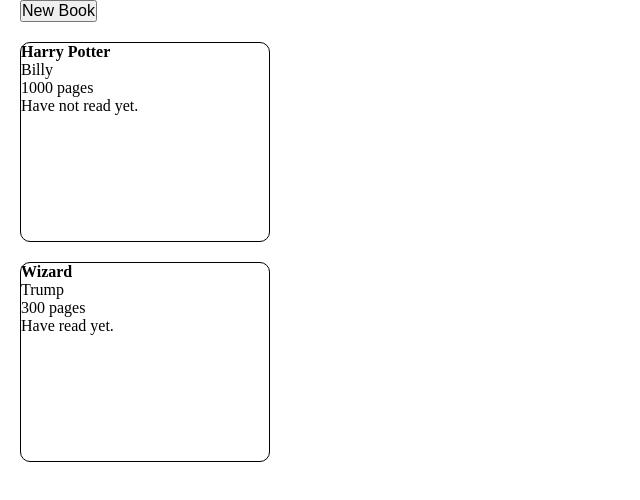
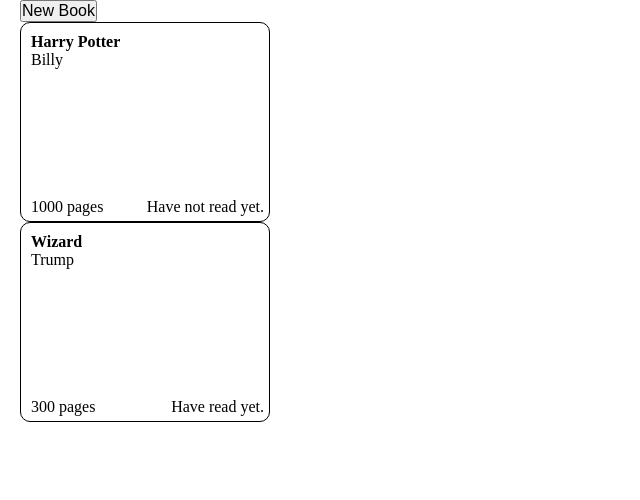
Before and after one commit to mattbuckwell/odin-library, a plain HTML site: page index.html in a window 1280 px wide. Shown: the whole page, without its empty margins (0-640 px from the left). Drawn offline with Linux system fonts and the light colour scheme.

Commit message:
Add positioning to the cards for layout design

```diff
--- a/css/style.css
+++ b/css/style.css
@@ -18,9 +18,35 @@ dialog {
 }
 
 .card {
-    margin-top: 20px;
     border: 1px solid #000;
     border-radius: 10px;
     width: 250px;
     height: 200px;
+    position: relative;
 }
+
+.title,
+.author,
+.pages,
+.read {
+    margin-left: 10px;
+}
+
+.title {
+    margin-top: 10px;
+}
+
+.author {
+
+}
+
+.pages {
+    position: absolute;
+    bottom: 5px;
+}
+
+.read {
+    position: absolute;
+    bottom: 5px;
+    right: 5px;
+}
```
